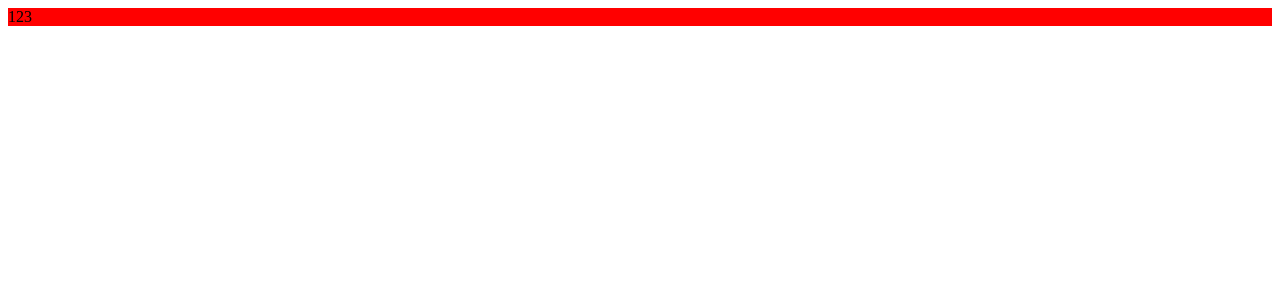
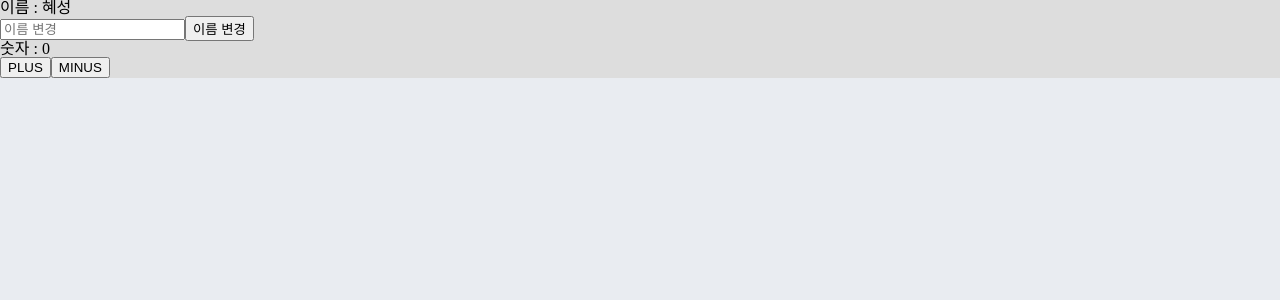
Before and after one commit to boriyoondal/react-shop, a React (Create React App) app: page / in a window 1280 px wide. Shown: the top 300 px of the page. Built offline with nearby package versions, Linux system fonts and the light colour scheme.

Commit message:
[UPDATE] global style

```diff
--- a/src/App.tsx
+++ b/src/App.tsx
@@ -1,14 +1,63 @@
-import React from 'react';
-import {css} from "@emotion/react";
+import React, { useState } from "react";
+import {css, Theme} from "@emotion/react";
+// App
 
-function App() {
+import { useDispatch, useSelector } from "react-redux";
+import { RootState } from "./store";
+import { plusAction, minusAction, changeNameAction } from "./store/demo/action";
+
+export default function App() {
+  const dispatch = useDispatch();
+  const { name, value } = useSelector((store: RootState) => store.demo);
+
+  const [input, setInput] = useState("");
+
+  const onChangeInput = (e: React.ChangeEvent<HTMLInputElement>) => {
+    setInput(e.target.value);
+  };
+
+  const onChangeName = () => {
+    dispatch(changeNameAction(input));
+  };
+
+  const onPlus = () => {
+    dispatch(plusAction());
+  };
+
+  const onMinus = () => {
+    dispatch(minusAction());
+  };
+
   return (
-    <div className="App" css={css`
-      background-color: red;
-    `}>
-     123
+    <div css={Style.Container}>
+      <div>
+        <p>이름 : {name}</p>
+        <input
+          type="text"
+          placeholder="이름 변경"
+          value={input}
+          onChange={onChangeInput}
+        />
+        <button onClick={onChangeName}>이름 변경</button>
+      </div>
+      <div>
+        <p>숫자 : {value}</p>
+        <button onClick={onPlus}>PLUS</button>
+        <button onClick={onMinus}>MINUS</button>
+      </div>
     </div>
   );
 }
 
-export default App;
+const Style = {
+  Container: (theme: Theme) => css`
+     background-color: #ddd;
+
+     ${theme.mobile}{
+       background-color: ${theme.black};
+     }
+  `,
+  Body: css`
+    color: tomato;
+  `,
+}
--- a/src/index.tsx
+++ b/src/index.tsx
@@ -3,14 +3,27 @@ import ReactDOM from 'react-dom';
 import App from './App';
 import reportWebVitals from './reportWebVitals';
 
+// React-router-dom
+import { BrowserRouter } from "react-router-dom";
+
 // redux
 import { Provider } from "react-redux";
 import store from "./store";
 
+// emtion
+import { ThemeProvider } from "@emotion/react";
+import Theme from "./styles/Theme";
+import GlobalStyle from "./styles/Global";
+
 ReactDOM.render(
   <React.StrictMode>
-         <Provider store={store}>
-      <App />
+    <Provider store={store}>
+      <ThemeProvider theme={Theme}>
+        <BrowserRouter>
+          <GlobalStyle />
+          <App />
+        </BrowserRouter>
+      </ThemeProvider>
     </Provider>
   </React.StrictMode>,
   document.getElementById('root')
--- /dev/null
+++ b/src/styles/Global.tsx
@@ -0,0 +1,140 @@
+import { css, Global, Theme } from "@emotion/react";
+
+const GlobalStyle = () => {
+  return <Global styles={GlobalCss} />;
+};
+
+const GlobalCss = (theme: Theme) => css`
+  html,
+  body,
+  div,
+  span,
+  applet,
+  object,
+  iframe,
+  h1,
+  h2,
+  h3,
+  h4,
+  h5,
+  h6,
+  p,
+  blockquote,
+  pre,
+  a,
+  abbr,
+  acronym,
+  address,
+  big,
+  cite,
+  code,
+  del,
+  dfn,
+  em,
+  img,
+  ins,
+  kbd,
+  q,
+  s,
+  samp,
+  small,
+  strike,
+  strong,
+  sub,
+  sup,
+  tt,
+  var,
+  b,
+  u,
+  i,
+  center,
+  dl,
+  dt,
+  dd,
+  ol,
+  ul,
+  li,
+  fieldset,
+  form,
+  label,
+  legend,
+  table,
+  caption,
+  tbody,
+  tfoot,
+  thead,
+  tr,
+  th,
+  td,
+  article,
+  aside,
+  canvas,
+  details,
+  embed,
+  figure,
+  figcaption,
+  footer,
+  header,
+  hgroup,
+  menu,
+  nav,
+  output,
+  ruby,
+  section,
+  summary,
+  time,
+  mark,
+  audio,
+  video {
+    box-sizing: border-box;
+    margin: 0;
+    padding: 0;
+    border: 0;
+    font-size: 100%;
+    font: inherit;
+    vertical-align: baseline;
+  }
+  /* HTML5 display-role reset for older browsers */
+  article,
+  aside,
+  details,
+  figcaption,
+  figure,
+  footer,
+  header,
+  hgroup,
+  menu,
+  nav,
+  section {
+    display: block;
+  }
+  body {
+    line-height: 1;
+  }
+  ol,
+  ul {
+    list-style: none;
+  }
+  blockquote,
+  q {
+    quotes: none;
+  }
+  blockquote:before,
+  blockquote:after,
+  q:before,
+  q:after {
+    content: "";
+    content: none;
+  }
+  table {
+    border-collapse: collapse;
+    border-spacing: 0;
+  }
+  html,
+  body {
+    /* background-color: #f3f6f9; */
+    background-color: #e9ecf1;
+  }
+`;
+
+export default GlobalStyle;
--- /dev/null
+++ b/src/styles/Theme.tsx
@@ -0,0 +1,6 @@
+const Theme = {
+    mobile: "@media screen and (max-width: 767px)", // 768
+    black: "#000"
+  };
+
+  export default Theme;
```
Also changed, not shown: src/@types/emotion.d.ts (added, +8 -0 lines).
